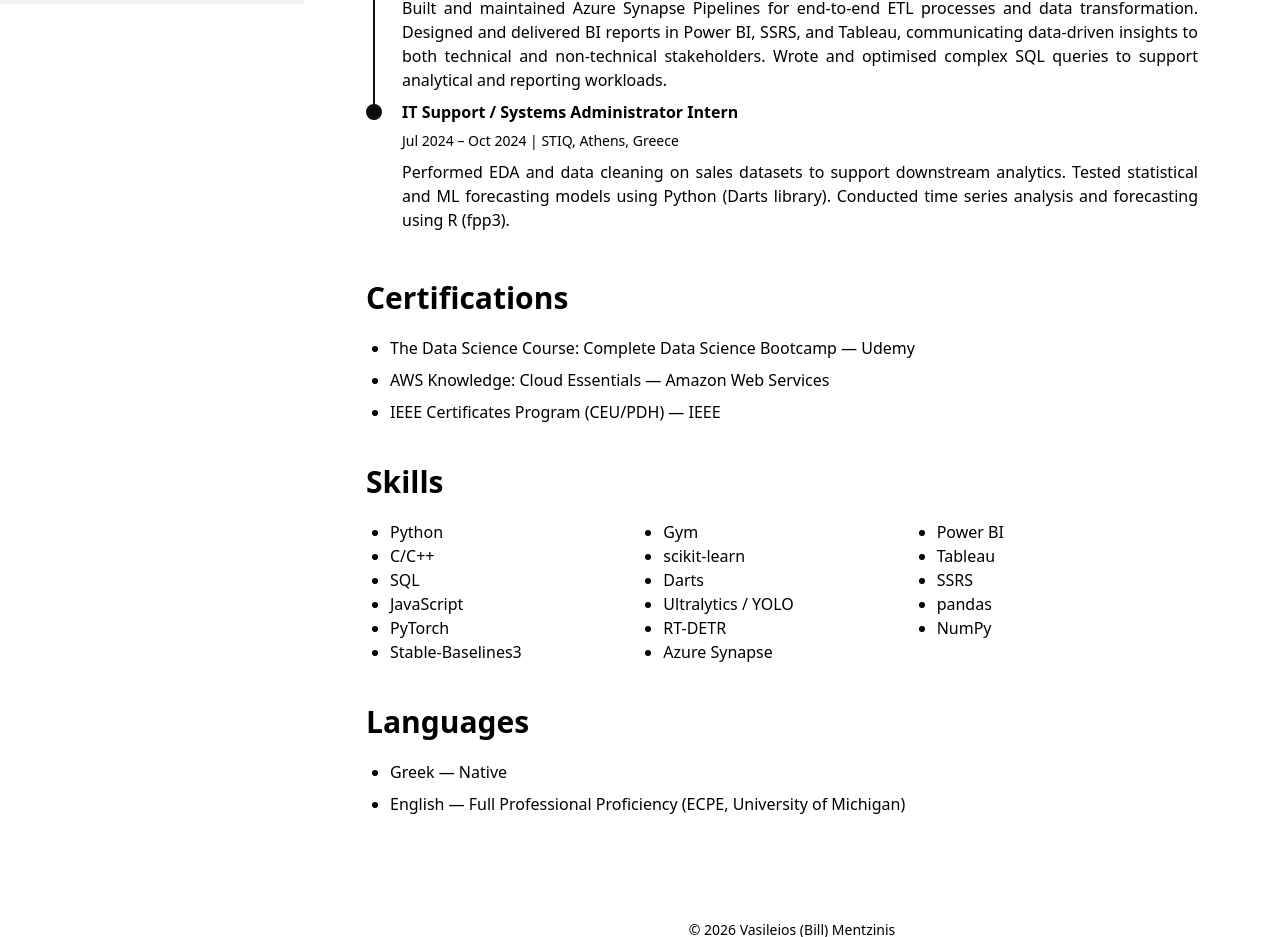
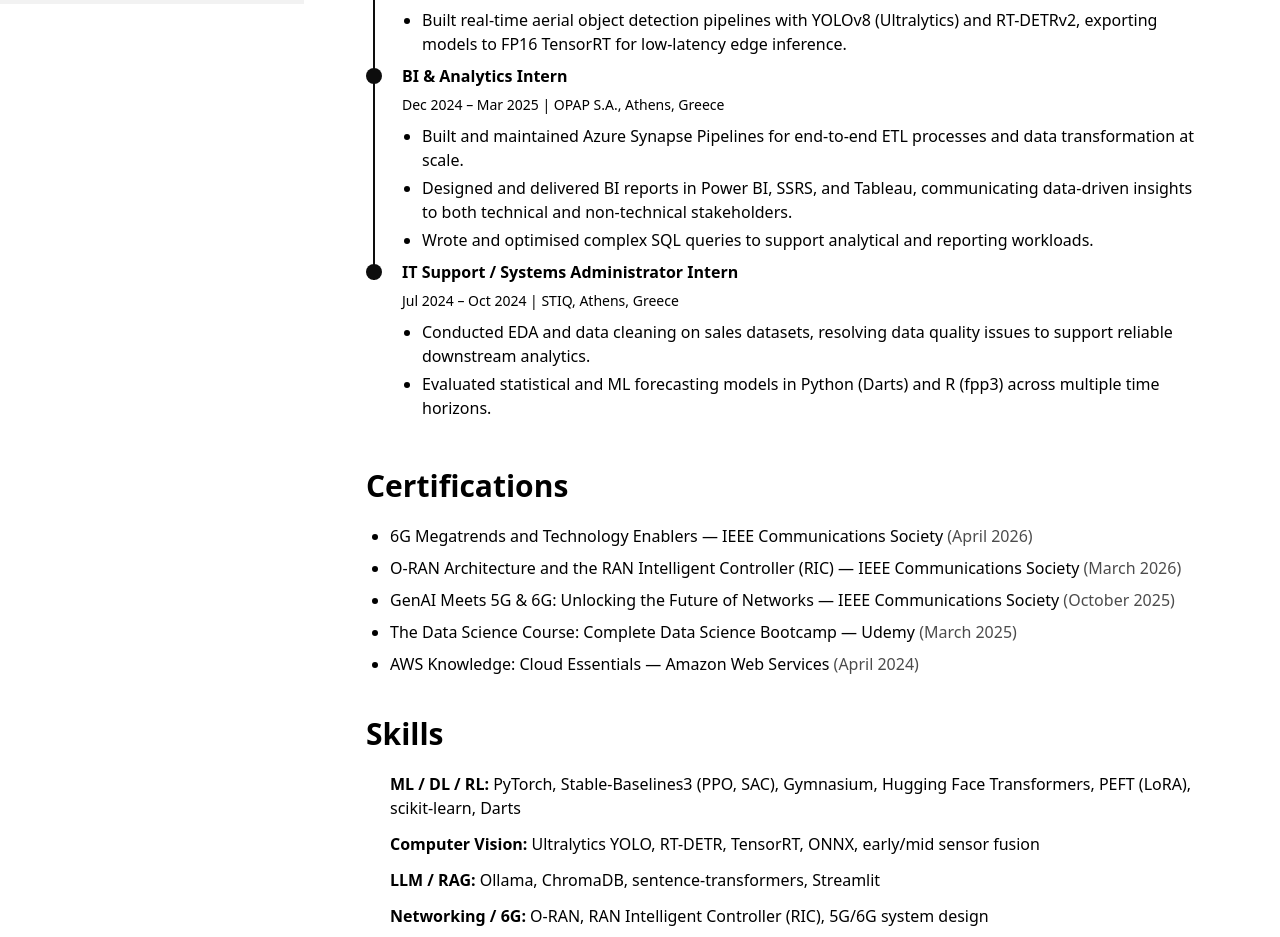
Before and after one commit to BillMentzinis/BillMentzinis.github.io, an Astro site: page /cv in a window 1280 px wide. Shown: the part 796-1733 px from the top of the page. Built offline with nearby package versions, Linux system fonts and the light colour scheme; Astro itself is replaced by a stand-in of ours.

Commit message:
Update CV page to match the Nov 2026 CV
- Experience entries as bullet lists using the CV wording
- Replace certifications with the five current ones, with dates
- Group skills into seven categories matching the CV
- TimeLine slot wrapper is now a div so it can hold lists

Co-Authored-By: Claude Opus 5.5 (1M context) <noreply@anthropic.com>

```diff
--- a/src/components/cv/TimeLine.astro
+++ b/src/components/cv/TimeLine.astro
@@ -10,8 +10,8 @@ const { title, subtitle } = Astro.props;
   <div class="experience__data bd-grid px-5">
     <h3 class="font-semibold mb-1">{title}</h3>
     <span class="font-light text-sm">{subtitle}</span>
-    <p class="my-2 text-justify">
+    <div class="my-2 text-justify">
       <slot />
-    </p>
+    </div>
   </div>
 </div>
--- a/src/pages/cv.astro
+++ b/src/pages/cv.astro
@@ -1,6 +1,24 @@
 ---
 import BaseLayout from "../layouts/BaseLayout.astro";
 import TimeLineElement from "../components/cv/TimeLine.astro";
+
+const certifications = [
+  { name: "6G Megatrends and Technology Enablers", issuer: "IEEE Communications Society", date: "April 2026" },
+  { name: "O-RAN Architecture and the RAN Intelligent Controller (RIC)", issuer: "IEEE Communications Society", date: "March 2026" },
+  { name: "GenAI Meets 5G & 6G: Unlocking the Future of Networks", issuer: "IEEE Communications Society", date: "October 2025" },
+  { name: "The Data Science Course: Complete Data Science Bootcamp", issuer: "Udemy", date: "March 2025" },
+  { name: "AWS Knowledge: Cloud Essentials", issuer: "Amazon Web Services", date: "April 2024" },
+];
+
+const skillGroups = [
+  { name: "ML / DL / RL", skills: ["PyTorch", "Stable-Baselines3 (PPO, SAC)", "Gymnasium", "Hugging Face Transformers", "PEFT (LoRA)", "scikit-learn", "Darts"] },
+  { name: "Computer Vision", skills: ["Ultralytics YOLO", "RT-DETR", "TensorRT", "ONNX", "early/mid sensor fusion"] },
+  { name: "LLM / RAG", skills: ["Ollama", "ChromaDB", "sentence-transformers", "Streamlit"] },
+  { name: "Networking / 6G", skills: ["O-RAN", "RAN Intelligent Controller (RIC)", "5G/6G system design"] },
+  { name: "Data & BI", skills: ["Azure Synapse", "Power BI", "Tableau", "SSRS", "pandas", "NumPy", "SQL"] },
+  { name: "Languages", skills: ["Python", "C/C++", "SQL", "JavaScript", "R"] },
+  { name: "Tools & MLOps", skills: ["Docker", "GitHub Actions", "pytest", "Git", "Linux", "LaTeX"] },
+];
 ---
 
 <BaseLayout title="CV" sideBarActiveItemID="cv">
@@ -40,26 +58,48 @@ import TimeLineElement from "../components/cv/TimeLine.astro";
       title="ML Engineer | Research Associate"
       subtitle="Mar 2025 – Present | SCAN Lab, Dept. of Informatics & Telecommunications, NKUA, Athens, Greece"
     >
-      Designing and evaluating RL/DRL-based AI systems for autonomous orchestration and resource management
-      of 6G mobile networks within an EU-funded project. Developing and integrating computer vision pipelines
-      for real-time drone-based applications.
+      <ul class="list-disc ml-5 grid gap-1 text-left">
+        <li>
+          Engineered deep Reinforcement Learning agents (PPO/SAC via Stable-Baselines3 &amp; Gymnasium) for
+          autonomous resource management and network slicing in O-RAN-compliant 6G architectures, as part of an
+          EU-funded research project.
+        </li>
+        <li>
+          Evaluated and benchmarked DRL policies against traditional optimisation baselines, analysing convergence,
+          reward stability, and resource-utilisation trade-offs across simulated 6G network environments.
+        </li>
+        <li>
+          Built real-time aerial object detection pipelines with YOLOv8 (Ultralytics) and RT-DETRv2, exporting
+          models to FP16 TensorRT for low-latency edge inference.
+        </li>
+      </ul>
     </TimeLineElement>
     <TimeLineElement
       title="BI & Analytics Intern"
       subtitle="Dec 2024 – Mar 2025 | OPAP S.A., Athens, Greece"
     >
-      Built and maintained Azure Synapse Pipelines for end-to-end ETL processes and data transformation.
-      Designed and delivered BI reports in Power BI, SSRS, and Tableau, communicating data-driven insights
-      to both technical and non-technical stakeholders. Wrote and optimised complex SQL queries to support
-      analytical and reporting workloads.
+      <ul class="list-disc ml-5 grid gap-1 text-left">
+        <li>Built and maintained Azure Synapse Pipelines for end-to-end ETL processes and data transformation at scale.</li>
+        <li>
+          Designed and delivered BI reports in Power BI, SSRS, and Tableau, communicating data-driven insights to both
+          technical and non-technical stakeholders.
+        </li>
+        <li>Wrote and optimised complex SQL queries to support analytical and reporting workloads.</li>
+      </ul>
     </TimeLineElement>
     <TimeLineElement
       title="IT Support / Systems Administrator Intern"
       subtitle="Jul 2024 – Oct 2024 | STIQ, Athens, Greece"
     >
-      Performed EDA and data cleaning on sales datasets to support downstream analytics. Tested statistical
-      and ML forecasting models using Python (Darts library). Conducted time series analysis and forecasting
-      using R (fpp3).
+      <ul class="list-disc ml-5 grid gap-1 text-left">
+        <li>
+          Conducted EDA and data cleaning on sales datasets, resolving data quality issues to support reliable
+          downstream analytics.
+        </li>
+        <li>
+          Evaluated statistical and ML forecasting models in Python (Darts) and R (fpp3) across multiple time horizons.
+        </li>
+      </ul>
     </TimeLineElement>
   </div>
 
@@ -68,34 +108,28 @@ import TimeLineElement from "../components/cv/TimeLine.astro";
   </div>
 
   <ul class="list-disc mx-6 mb-10 grid gap-2">
-    <li>The Data Science Course: Complete Data Science Bootcamp — Udemy</li>
-    <li>AWS Knowledge: Cloud Essentials — Amazon Web Services</li>
-    <li>IEEE Certificates Program (CEU/PDH) — IEEE</li>
+    {
+      certifications.map((cert) => (
+        <li>
+          {cert.name} — {cert.issuer} <span class="opacity-70">({cert.date})</span>
+        </li>
+      ))
+    }
   </ul>
 
   <div class="mb-5">
     <div class="text-3xl w-full font-bold">Skills</div>
   </div>
 
-  <ul class="list-disc md:columns-3 columns-2 mx-6 mb-10">
-    <li>Python</li>
-    <li>C/C++</li>
-    <li>SQL</li>
-    <li>JavaScript</li>
-    <li>PyTorch</li>
-    <li>Stable-Baselines3</li>
-    <li>Gym</li>
-    <li>scikit-learn</li>
-    <li>Darts</li>
-    <li>Ultralytics / YOLO</li>
-    <li>RT-DETR</li>
-    <li>Azure Synapse</li>
-    <li>Power BI</li>
-    <li>Tableau</li>
-    <li>SSRS</li>
-    <li>pandas</li>
-    <li>NumPy</li>
-  </ul>
+  <div class="mx-6 mb-10 grid gap-3">
+    {
+      skillGroups.map((group) => (
+        <div>
+          <span class="font-semibold">{group.name}:</span> {group.skills.join(", ")}
+        </div>
+      ))
+    }
+  </div>
 
   <div class="mb-5">
     <div class="text-3xl w-full font-bold">Languages</div>
```
